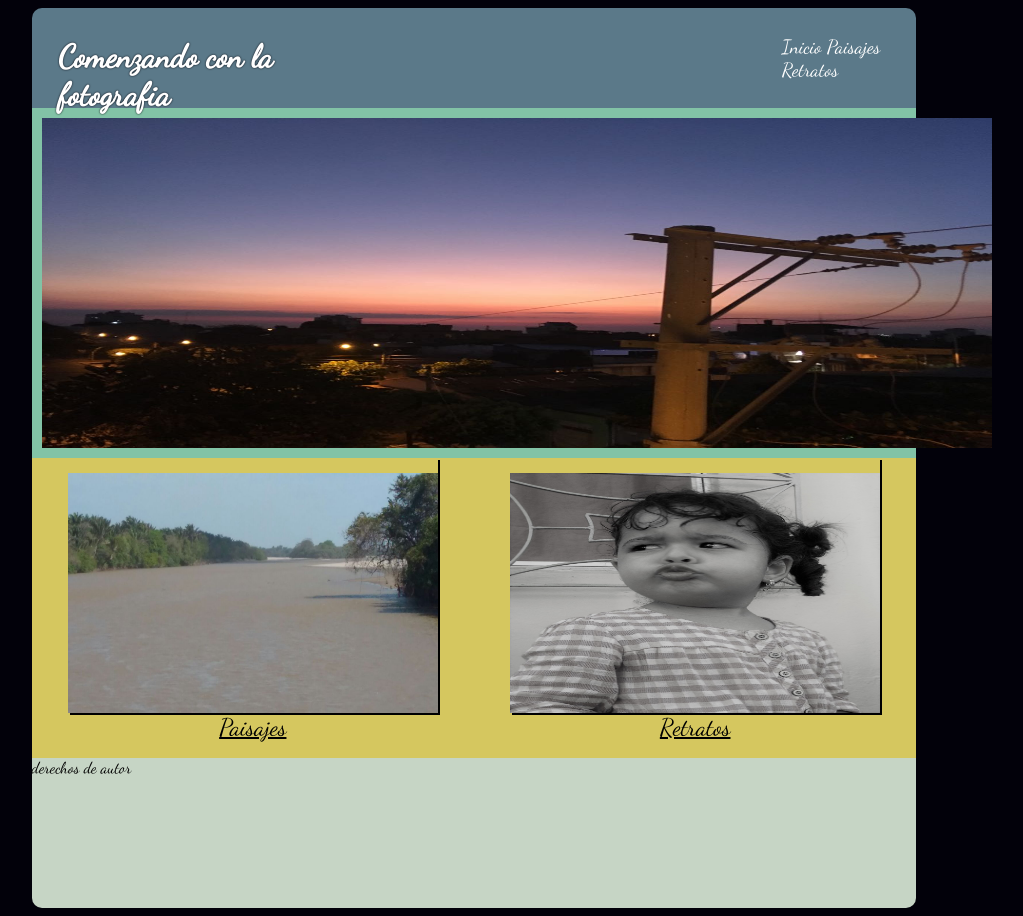
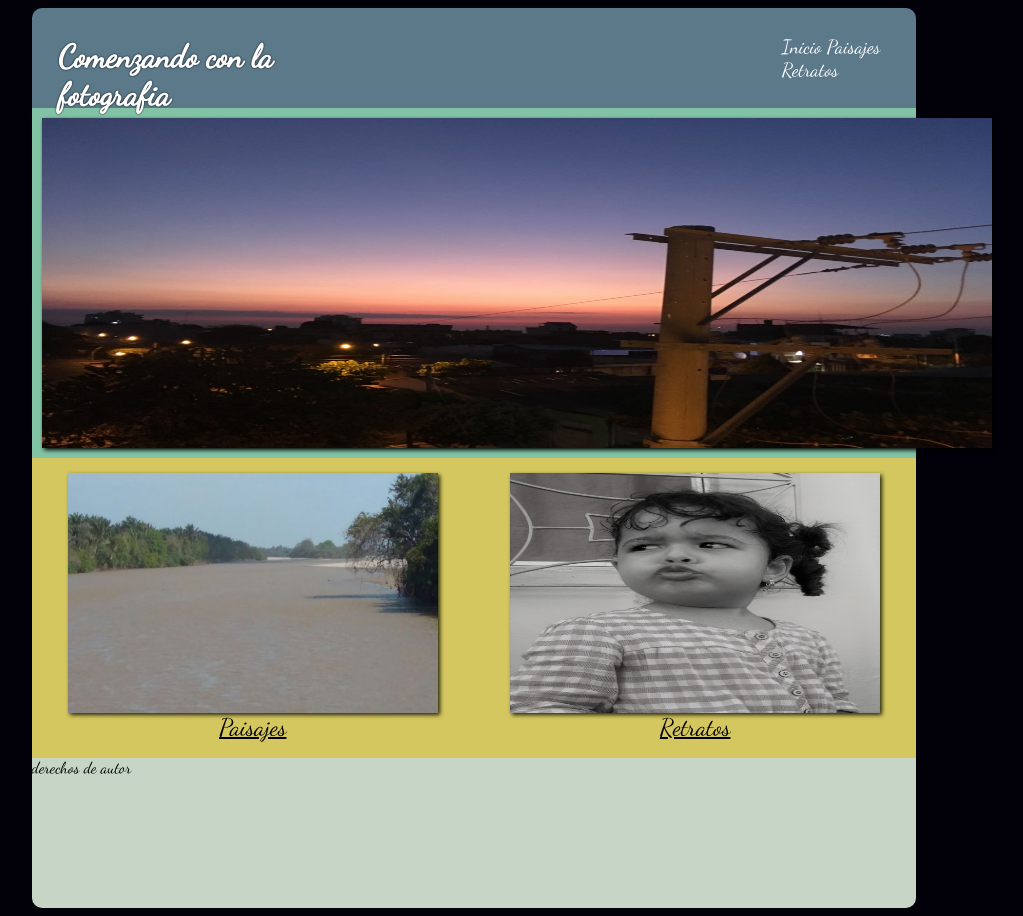
Before and after one commit to andresCerezoRios/final-de-ccs, a plain HTML site: page index.html in a window 1280 px wide. Shown: the whole page, without its empty margins (166-1189 px from the left). Drawn offline with Linux system fonts and the light colour scheme.

Commit message:
avance en efectos de imagen

```diff
--- a/css/estilos.css
+++ b/css/estilos.css
@@ -47,6 +47,7 @@ section img{
   display: inline-block;
   display: block;
   padding: 10px;
+  filter: drop-shadow(2px 2px 2px black);
 }
 
 .contenedor {
@@ -85,11 +86,11 @@ section img{
   margin: auto;
   padding-top: 15px;
   transition: 2s;
-  box-shadow: 2px 2px black;
+  filter: drop-shadow(2px 2px 2px #20210a);
 }
 .bloque1 img:hover{
   transform: rotate(10deg);
-  box-shadow: 2px 2px #82c3a6;
+  filter: drop-shadow(2px 2px #82c3a6);
 }
 .bloque2 img{
   width: 370px;
@@ -99,9 +100,9 @@ section img{
   margin: auto;
   padding-top: 15px;
   transition: 1s;
-  box-shadow: 2px 2px black;
+  filter: drop-shadow(2px 2px 2px #20210a);
 }
 .bloque2 img:hover{
   transform: translateX(20px) translateY(-5px);
-  box-shadow: 2px 2px #82c3a6;
+  filter: drop-shadow(2px 2px #82c3a6);
 }
```
